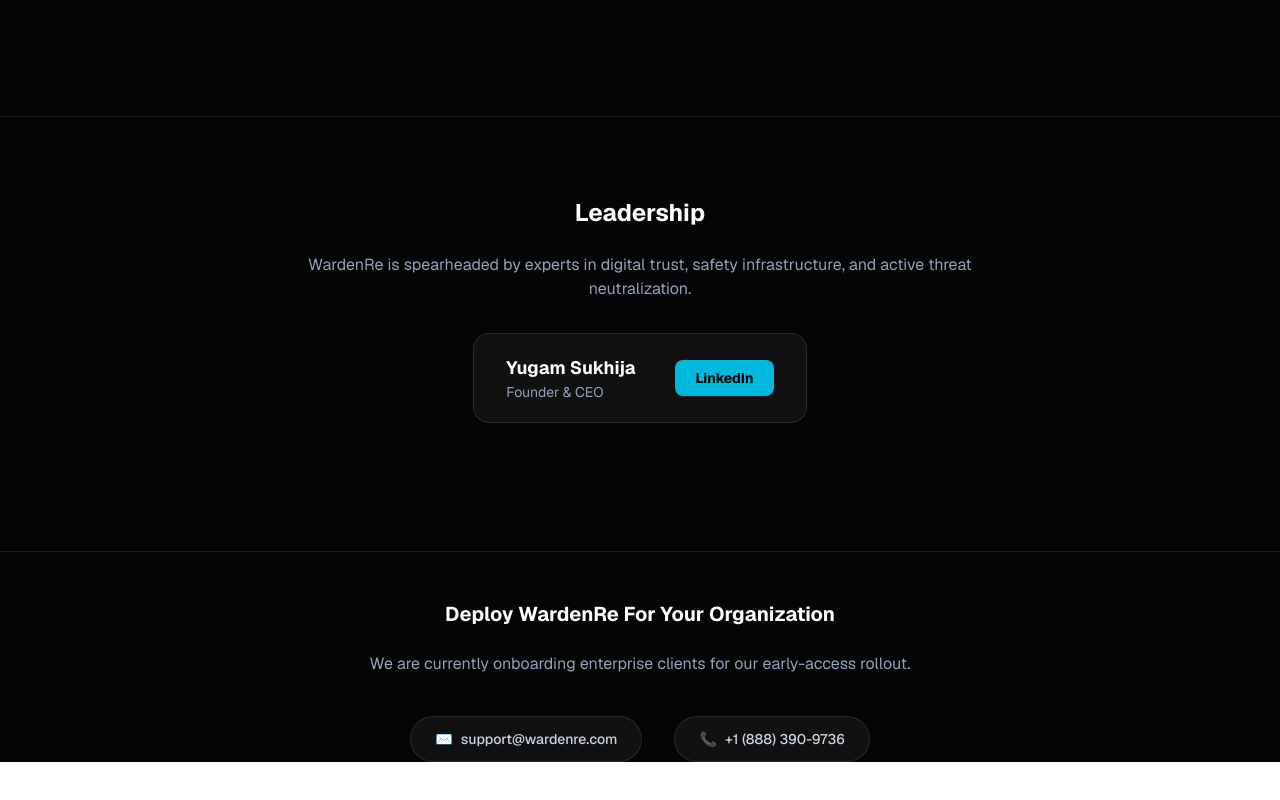
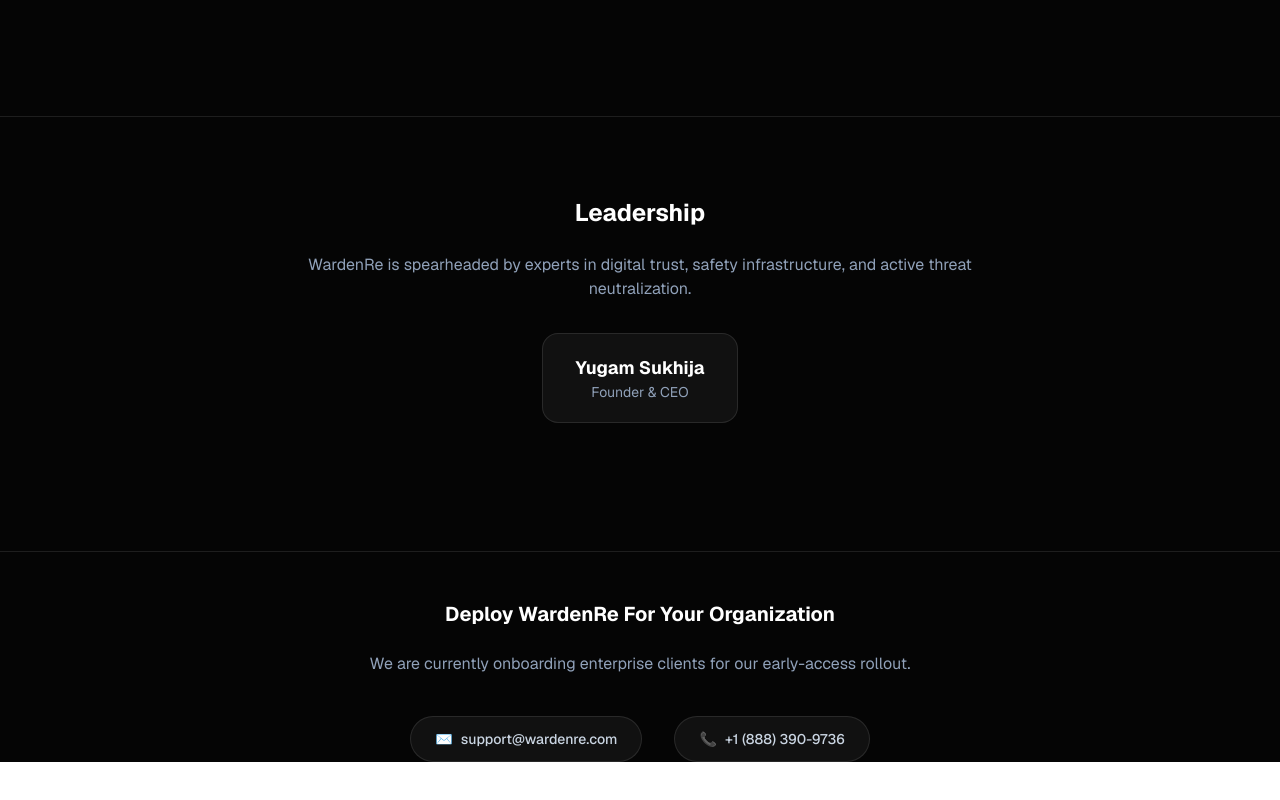
Before and after one commit to sahilsukhija/wardenre, a Next.js app: page / in a window 1280 px wide. Shown: the part 1101-1901 px from the top of the page. Built offline with nearby package versions, Linux system fonts and the light colour scheme.

Commit message:
Update page.tsx

```diff
--- a/app/page.tsx
+++ b/app/page.tsx
@@ -90,7 +90,7 @@
         </div>
       </section>
 
-      {/* Leadership Section */}
+      {/* Leadership Section - NO LINKEDIN */}
       <section className="py-20 border-t border-white/10">
         <div className="max-w-4xl mx-auto text-center px-8">
           <h3 className="text-2xl font-bold mb-6">Leadership</h3>
@@ -98,13 +98,10 @@
             WardenRe is spearheaded by experts in digital trust, safety infrastructure, and active threat neutralization.
           </p>
           <div className="inline-flex items-center gap-6 bg-white/5 px-8 py-5 rounded-2xl border border-white/10 hover:border-cyan-500/30 transition-colors">
-            <div className="text-left">
+            <div className="text-center">
               <p className="text-white font-bold text-lg">Yugam Sukhija</p>
               <p className="text-slate-400 text-sm">Founder & CEO</p>
             </div>
-            <a href="https://www.linkedin.com/in/yugamsukhija" target="_blank" rel="noopener noreferrer" className="ml-4 px-5 py-2 bg-cyan-500 text-black rounded-lg text-sm font-bold hover:shadow-[0_0_15px_rgba(6,182,212,0.4)] transition-all">
-              LinkedIn
-            </a>
           </div>
         </div>
       </section>
```
